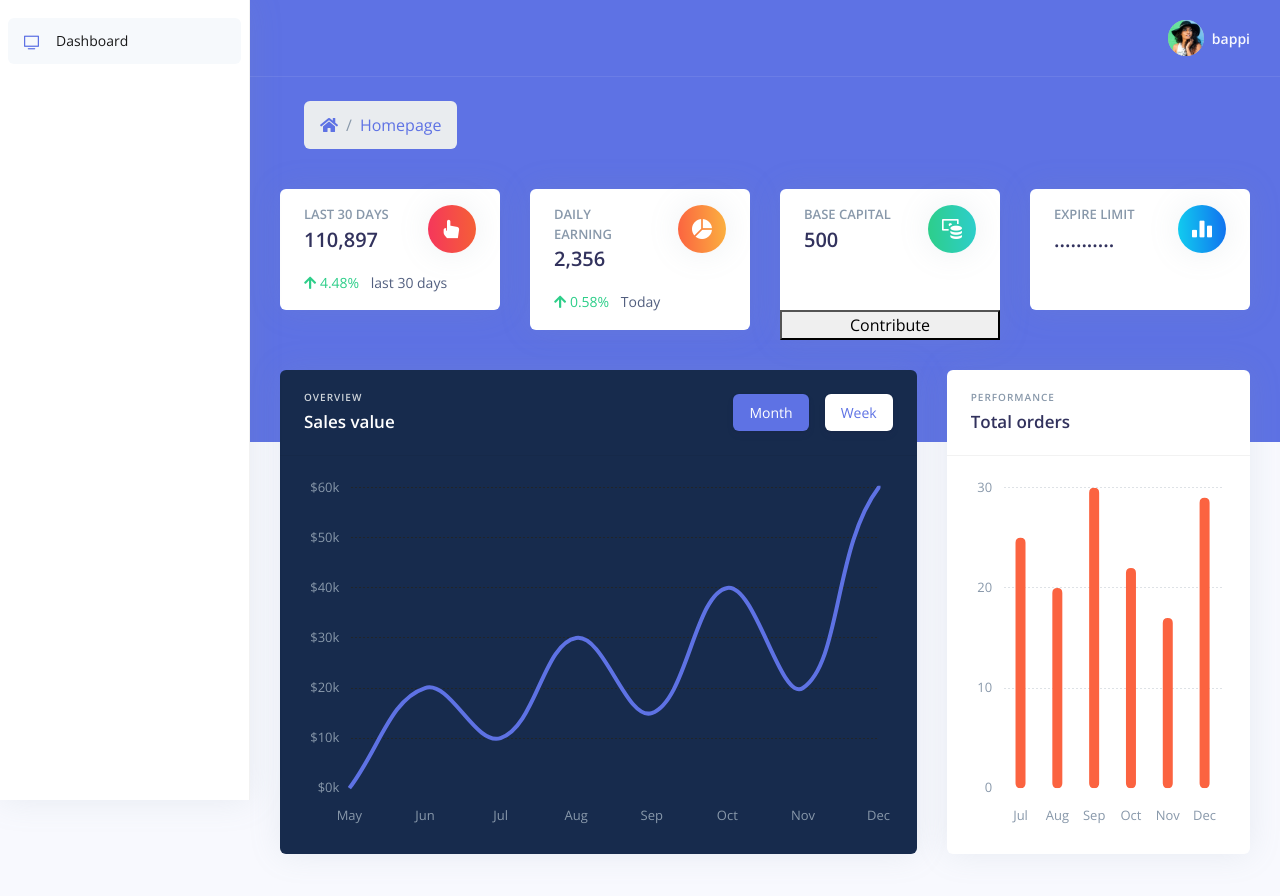
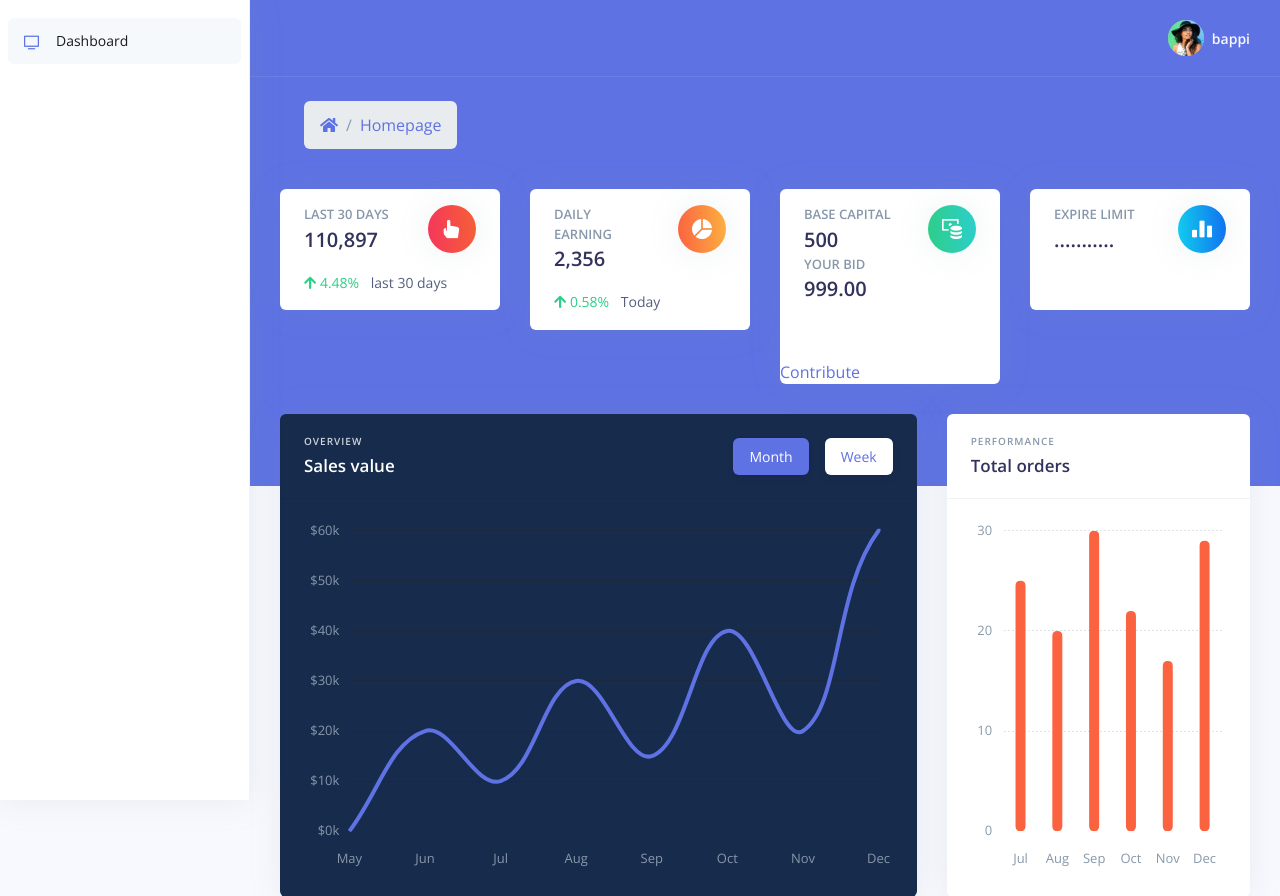
Before and after one commit to abbappii/Dashboard_chose2, a Django app: page / in a window 1280 px wide. Shown: the top 896 px of the page. Run offline with Django 3.2, Linux system fonts and the light colour scheme; a user stored in the database is signed in; data comes from the database, SQL or seed files in the repository; both versions use the stored data as it was after the commit; some libraries are stand-ins or nearby versions.

Commit message:
solve user profile problem

```diff
--- a/apps/home/forms.py
+++ b/apps/home/forms.py
@@ -4,6 +4,8 @@ from django.forms import ModelForm
 from .models import UserProfile
 
 class UserProfileForm(ModelForm):
+    balance = forms.DecimalField(min_value=500)
+
     class Meta:
         model = UserProfile
         exclude = ['user',]
--- a/apps/home/models.py
+++ b/apps/home/models.py
@@ -7,6 +7,9 @@ from django.contrib.auth.models import User
 
 class UserProfile(models.Model):
     user= models.OneToOneField(User, on_delete=models.CASCADE, related_name='profile')
-    balance = models.DecimalField(decimal_places=500, max_digits=10000)
+    balance = models.DecimalField(decimal_places=2, max_digits=5, default=500.00)
     phone = models.CharField(max_length=12, blank=True)
     address = models.CharField(max_length=255, null = True, blank=True)
+
+
+#
--- a/apps/home/views.py
+++ b/apps/home/views.py
@@ -14,7 +14,7 @@ def user_create(request):
     form = UserProfileForm(instance=request.user.profile)
 
     if request.method == 'POST':
-        form = UserProfileForm(request.POST)
+        form = UserProfileForm(instance=request.user.profile, data=request.POST)
         print(form)
         if form.is_valid():
             form.save()
--- a/apps/templates/home/bid_payment.html
+++ b/apps/templates/home/bid_payment.html
@@ -11,7 +11,6 @@
     <div class="header bg-primary pb-6">
       <div class="container-fluid">
         <div class="header-body">
-          < class="row align-items-center py-4">
             <div class="col-lg-6 col-7">
               <nav aria-label="breadcrumb" class="d-none d-md-inline-block ml-md-4">
                 <ol class="breadcrumb breadcrumb-links breadcrumb-dark">
--- a/apps/templates/home/index.html
+++ b/apps/templates/home/index.html
@@ -77,7 +77,11 @@
                   <div class="row">
                     <div class="col">
                       <h5 class="card-title text-uppercase text-muted mb-0">Base capital</h5>
-                      <span class="h2 font-weight-bold mb-0">500</span>
+                      <span class="h2 font-weight-bold mb-0">500</span><br>
+                      <h5 class="card-title text-uppercase text-muted mb-0">Your bid</h5>
+
+                      <span class="h2 font-weight-bold mb-0">{{ request.user.profile.balance }}</span>
+
                     </div>
                     <div class="col-auto">
                       <div class="icon icon-shape bg-gradient-green text-white rounded-circle shadow">
@@ -92,7 +96,7 @@
 
                   </p>
                 </div>
-                <button type="submit" value="text" name="submit> <a href="{% url 'user-create' %}"></a> Contribute</button>
+                 <a href="{% url 'user-create' %}">Contribute</a>
 
               </div>
             </div>
```
Also changed, not shown: apps/home/migrations/0002_alter_userprofile_balance.py (added), apps/home/migrations/0003_remove_userprofile_balance.py (added), apps/home/migrations/0004_userprofile_balance.py (added), db.sqlite3.
